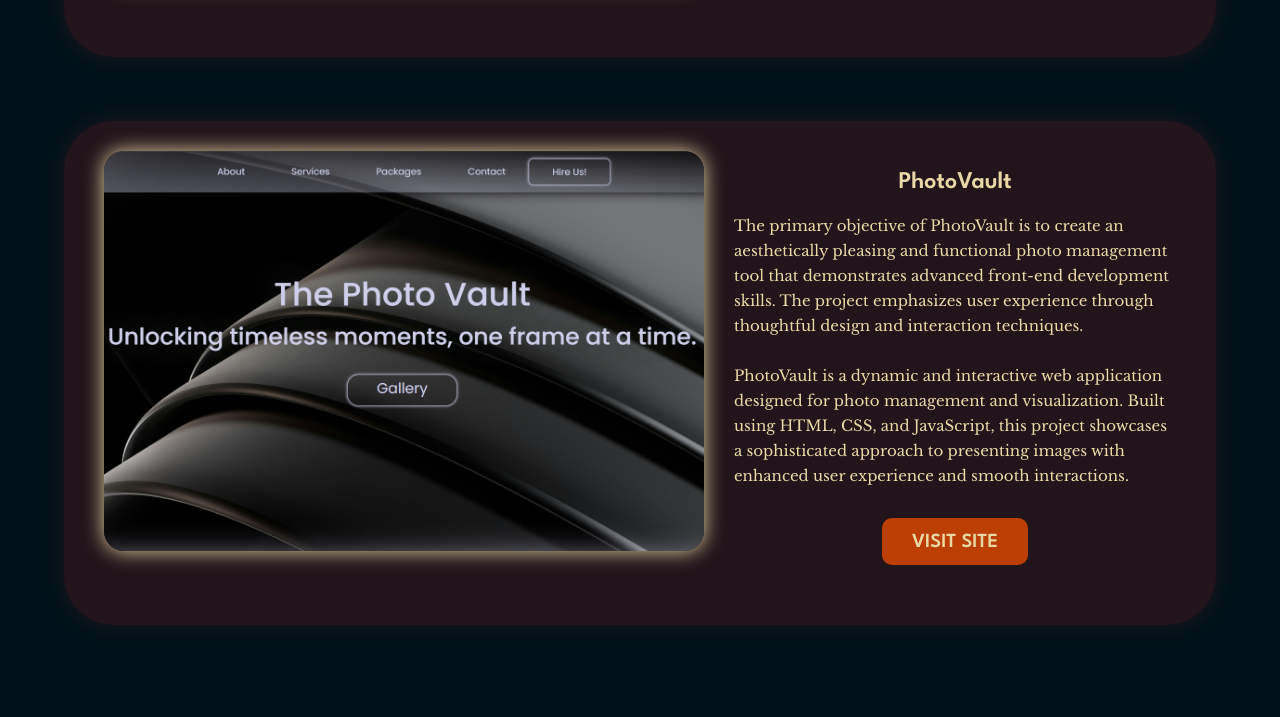
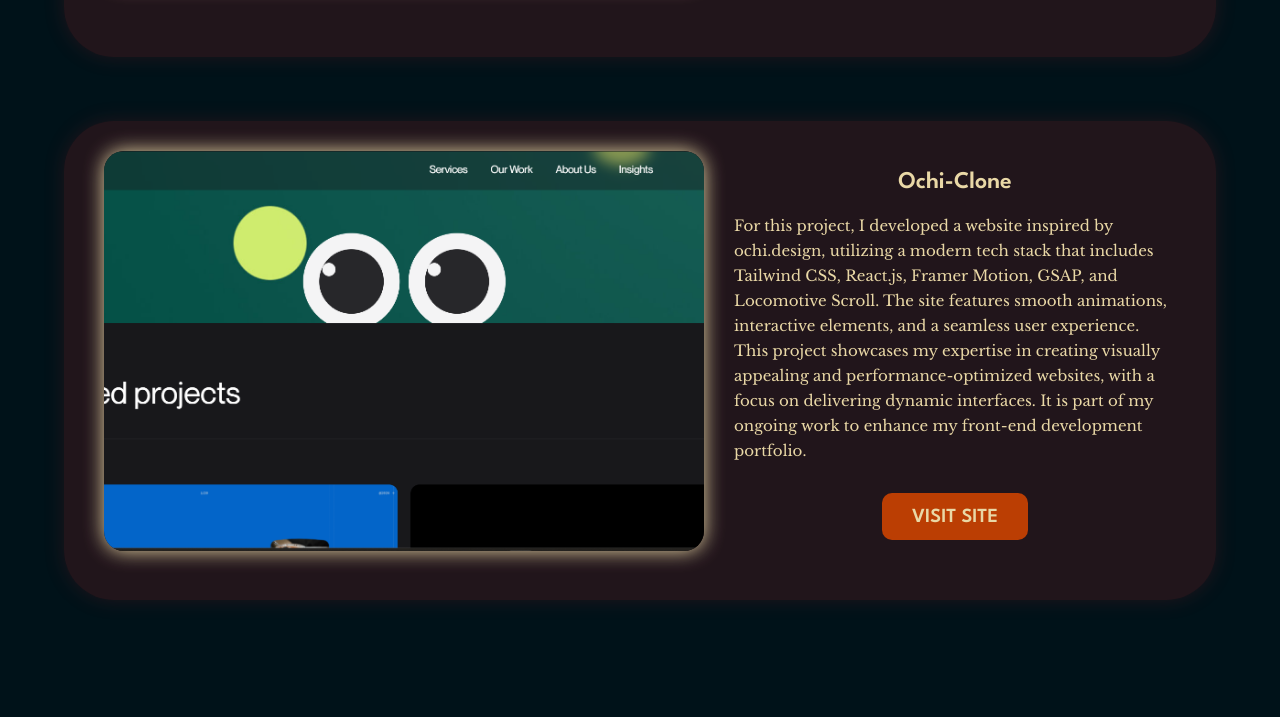
Before and after one commit to amankmrlko/Portfolio, a plain HTML site: page index.html in a window 1280 px wide. Shown: the part 2478-3195 px from the top of the page. Drawn offline with nearby package versions, Linux system fonts and the light colour scheme.

Commit message:
Update index.html OCHI

```diff
--- a/index.html
+++ b/index.html
@@ -5,6 +5,7 @@
     <meta name="viewport" content="width=device-width, initial-scale=1.0" />
     <title>Aman Kumar</title>
     <link rel="shortcut icon" href="favicon.png" type="image/x-icon" />
+
     <link
       rel="stylesheet"
       href="https://cdnjs.cloudflare.com/ajax/libs/font-awesome/4.7.0/css/font-awesome.min.css"
@@ -40,7 +41,7 @@
               <ul class="nav-links">
                 <a href="./index.html#"><li>Home</li></a>
                 <a href="./index.html#about"><li>About</li></a>
-                <a target="_blank" href="./projects.html"><li>Projects</li></a>
+                <a href="./projects.html"><li>Projects</li></a>
                 <a href="./index.html#contact"><li>Contact</li></a>
               </ul>
               <div class="hamburger">
@@ -102,6 +103,9 @@
                 <li>React.js</li>
                 <li>Node.js</li>
                 <li>Next.js</li>
+                <li>Tailwind CSS</li>
+                <li>Framer-Motion</li>
+                <li>Three JS</li>
                 <li>MySQL</li>
                 <li>GSAP</li>
                 <li>C++</li>
@@ -143,36 +147,31 @@
           </div>
 
           <div class="project animated">
-            <img class="animated" src="Project_1.png" />
+            <img class="animated" src="./ochi.png" />
             <div class="info info2">
-              <h4>PhotoVault</h4>
+              <h4>Ochi-Clone</h4>
               <p class="animated">
                 <!-- 75-80 Words -->
-                The primary objective of PhotoVault is to create an
-                aesthetically pleasing and functional photo management tool that
-                demonstrates advanced front-end development skills. The project
-                emphasizes user experience through thoughtful design and
-                interaction techniques.
-                <br /><br />
-                PhotoVault is a dynamic and interactive web application designed
-                for photo management and visualization. Built using HTML, CSS,
-                and JavaScript, this project showcases a sophisticated approach
-                to presenting images with enhanced user experience and smooth
-                interactions.
+                For this project, I developed a website inspired by ochi.design,
+                utilizing a modern tech stack that includes Tailwind CSS,
+                React.js, Framer Motion, GSAP, and Locomotive Scroll. The site
+                features smooth animations, interactive elements, and a seamless
+                user experience. This project showcases my expertise in creating
+                visually appealing and performance-optimized websites, with a
+                focus on delivering dynamic interfaces. It is part of my ongoing
+                work to enhance my front-end development portfolio.
               </p>
               <a
                 class="btn"
                 target="_blank"
-                href="https://amankmrlko.github.io/PhotoVault/"
+                href="https://amankmrlko.github.io/ochi-clone/"
                 ><p>VISIT SITE</p></a
               >
             </div>
           </div>
         </div>
         <div id="pro">
-          <a class="btn animated" target="_blank" href="./projects.html"
-            ><p>ALL PROJECTS</p></a
-          >
+          <a class="btn animated" href="./projects.html"><p>ALL PROJECTS</p></a>
         </div>
         <!-- Contact section -->
         <div class="contact-section">
```
